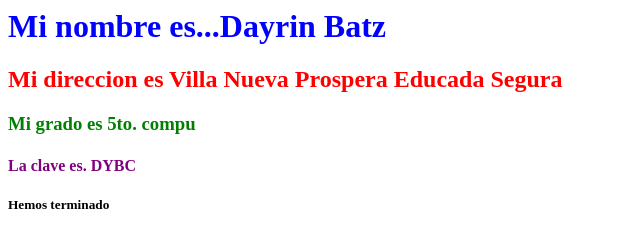
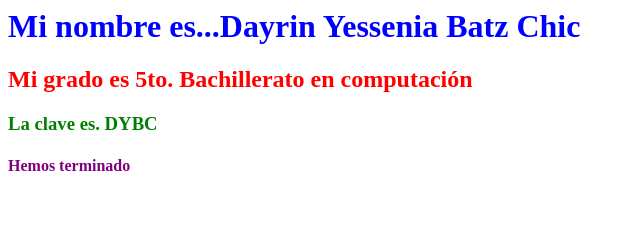
Before and after one commit to DayrinBatz/Examen, a plain HTML site: page index.html in a window 1280 px wide. Shown: the whole page, without its empty margins (0-640 px from the left). Drawn offline with Linux system fonts and the light colour scheme.

Commit message:
Update index.html

```diff
--- a/index.html
+++ b/index.html
@@ -5,10 +5,9 @@
 <link rel=StyleSheet href="proyecto/css/style.css" type="text/css" media=screen>
 </head>
 <body>
-<h1> Mi nombre es...Dayrin Batz</h1>
-<h2> Mi direccion es Villa Nueva Prospera Educada Segura</h2>
-<h3> Mi grado es 5to. compu </h3>
-<h4>La clave es. DYBC</h4>
-<h5>Hemos terminado</h5>
+<h1> Mi nombre es...Dayrin Yessenia Batz Chic</h1>
+<h2> Mi grado es 5to. Bachillerato en computación </h2>
+<h3>La clave es. DYBC</h3>
+<h4>Hemos terminado</h4>
 </body>
 </html>
```
